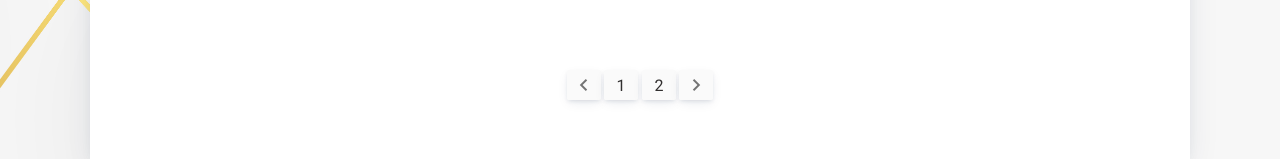
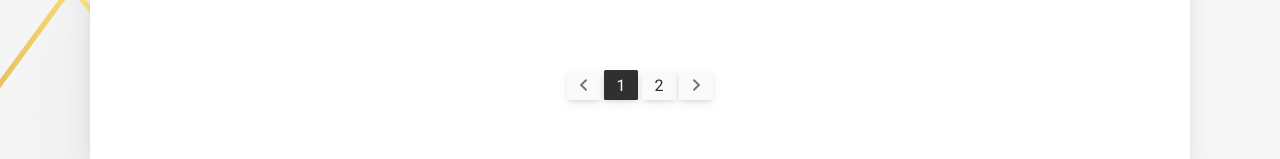
Before and after one commit to PaulaCBS/arch-dashboard, a Vue app: page /reports in a window 1280 px wide. Shown: the part 619-778 px from the top of the page. Built offline with nearby package versions, Linux system fonts and the light colour scheme.

Commit message:
add função de busca na tabela de dados

```diff
--- a/src/assets/db.json
+++ b/src/assets/db.json
@@ -1,4 +1,5 @@
-[
+{
+"reports": [
     { "id": 1,
       "subject": "Donec pulvinar posuere ligula ac feugiat",
       "date": "02/08/2019",
@@ -90,3 +91,4 @@
       "author": "José Alves"
     }
   ]
+}
--- a/src/components/reportsPage/Pages.vue
+++ b/src/components/reportsPage/Pages.vue
@@ -3,7 +3,7 @@
     <button class="pagination-btn" @click="changePage('subtract')">
       <v-icon>mdi-chevron-left</v-icon>
     </button>
-    <button class="pagination-btn"
+    <button :class="{'pagination-btn': true, 'active':(index === page)}"
             v-for="index in totalPages"
             :key="index"
             @click="changePage(Number(index))"> {{ index }}
@@ -47,4 +47,8 @@ export default {
   .pagination-btn:hover {
     border: 2px solid #F1D77E;
   }
+  .active {
+    background: #312F2F;
+    color: #FFF;
+  }
 </style>
--- a/src/components/reportsPage/TableOptions.vue
+++ b/src/components/reportsPage/TableOptions.vue
@@ -1,14 +1,14 @@
 <template>
   <div class="table-options align-center">
     <div class="table-organize align-center">
-      <input type="text" placeholder="Buscar ..." class="reports-search"/>
+      <input type="text" placeholder="Buscar ..." class="reports-search" @keyup="search($event.target.value)"/>
       <label for="dropdown-menu" class="sort-label align-center" @click="dropdownActive = !dropdownActive">
         Ordenar por:
-          <span class="sort-choosed">{{ dataOrder[dataOption] }}</span>
+          <span class="sort-choosed">{{ dataOrder[orderOption] }}</span>
           <v-icon color="#FFF"> mdi-menu-down </v-icon>
         <div v-if="dropdownActive" id="dropdown-menu" >
-          <p @click="changeOrder(0); sortData(dataOption)" class="dropdown-menu-item">Data</p>
-          <p @click="changeOrder(1); sortData(dataOption)" class="dropdown-menu-item">Departamento</p>
+          <p @click="changeOrder(0); sortData(orderOption)" class="dropdown-menu-item">Data</p>
+          <p @click="changeOrder(1); sortData(orderOption)" class="dropdown-menu-item">Departamento</p>
         </div>
       </label>
     </div>
@@ -30,7 +30,7 @@
 export default {
   name: 'TableOptions',
 
-  props: [ 'dataOption', 'dataOrder', 'changeOrder', 'sort', 'sortData' ],
+  props: [ 'orderOption', 'dataOrder', 'changeOrder', 'sort', 'sortData', 'search' ],
 
   data: () => ({
     dropdownActive: false
@@ -91,6 +91,7 @@ export default {
     padding: 0.5rem 1rem;
     border-radius: 0.2rem;
     background: #525050;
+    z-index: 1;
   }
   .dropdown-menu-item {
     margin: 0.5rem 0 1rem 0;
--- a/src/components/shared/Header.vue
+++ b/src/components/shared/Header.vue
@@ -125,7 +125,7 @@ export default {
       margin: 1.5rem 0;
     }
   }
-  @media (max-width: 975px) {
+  @media (max-width: 990px) {
     .search-wrapper {
       order: 3;
       display: flex;
--- a/src/views/Home.vue
+++ b/src/views/Home.vue
@@ -11,7 +11,11 @@
       <BarChart />
 
       <div class="calendar-container">
-        <v-date-picker v-model="picker"  full-width locale="pt-br" color="#312F2F" class="calendar"></v-date-picker>
+        <v-date-picker v-model="picker"
+                       full-width locale="pt-br"
+                       color="#312F2F"
+                       class="calendar">
+        </v-date-picker>
       </div>
     </div>
 
@@ -58,7 +62,7 @@ export default {
     padding: 1rem 0;
   }
   .calendar-container {
-    width: 100%;
+    width: 90%;
   }
   .calendar {
     margin: 1rem 0;
--- a/src/views/Reports.vue
+++ b/src/views/Reports.vue
@@ -7,16 +7,24 @@
       </div>
 
       <div class="table-container">
-        <TableOptions :dataOrder="dataOrder" :dataOption="dataOption" :changeOrder="changeOrder" :sortData="sortData"/>
+        <TableOptions :dataOrder="dataOrder"
+                    :orderOption="orderOption"
+                    :changeOrder="changeOrder"
+                    :sortData="sortData"
+                    :search="search"/>
         <DataTable  :pagination="pagination"/>
       </div>
 
-      <Pages :changePage="changePage" :page="page" :itemsPage="itemsPage" :totalPages="totalPages"/>
+      <Pages :changePage="changePage"
+             :page="page"
+             :itemsPage="itemsPage"
+             :totalPages="totalPages"/>
     </div>
   </main>
 </template>
 
 <script>
+import data from "../assets/db.json";
 import TableOptions from '../components/reportsPage/TableOptions'
 import DataTable from '../components/reportsPage/DataTable'
 import Pages from '../components/reportsPage/Pages'
@@ -31,102 +39,13 @@ export default {
   },
 
   data: () => ({
+    reports: data.reports,
     page: 1,
     itemsPage: 9,
     dataOrder: ["Data", "Departamento"],
-    dataOption: 0,
-    reports: [
-      { "id": 1,
-        "subject": "Donec pulvinar posuere ligula ac feugiat",
-        "date": "02/08/2019",
-        "department": "Financeiro",
-        "author": "Jose Barbosa"
-      },
-      { "id": 2,
-        "subject": "Curabitur vel enim massa",
-        "date": "15/12/2019",
-        "department": "Recursos Humanos",
-        "author": "Carlos Costa"
-      },
-      { "id": 3,
-        "subject": "Aliquam iaculis dignissim consectetur",
-        "date": "22/03/2019",
-        "department": "TI",
-        "author": "Juliana Vieira"
-      },
-      { "id": 4,
-        "subject": "Duis rhoncus laoreet posuere",
-        "date": "28/07/2020",
-        "department": "Financeiro",
-        "author": "Antônia Moreira"
-      },
-      { "id": 5,
-        "subject": "Nam faucibus auctor nibh vitae pharetra",
-        "date": "02/11/2020",
-        "department": "Recursos Humanos",
-        "author": "Aline Reis"
-      },
-      { "id": 6,
-        "subject": "Integer malesuada vitae quam in condimentum",
-        "date": "20/01/2021",
-        "department": "TI",
-        "author": "Paulo Teixeira"
-      },
-      { "id": 7,
-        "subject": "Vivamus sed dignissim mauris",
-        "date": "15/10/2020",
-        "department": "Financeiro",
-        "author": "Marcos Machado"
-      },
-      { "id": 8,
-        "subject": "Orci varius natoque penatibus et magnis",
-        "date": "06/06/2019",
-        "department": "Recursos Humanos",
-        "author": "Lucas Silva"
-      },
-      { "id": 9,
-        "subject": "Proin aliquam ornare justo id feugiat",
-        "date": "30/04/2018",
-        "department": "TI",
-        "author": "Antônio Ramos"
-      },
-      { "id": 10,
-        "subject": "Etiam scelerisque leo neque",
-        "date": "10/06/2020",
-        "department": "Financeiro",
-        "author": "Adriana Ferreira"
-      },
-      { "id": 11,
-        "subject": "Sed sed arcu sed neque fermentum sollicitudin",
-        "date": "21/11/2020",
-        "department": "Recursos Humanos",
-        "author": "Luiz Nascimento"
-      },
-      { "id": 12,
-        "subject": "Cras imperdiet volutpat odio vel posuere",
-        "date": "11/01/2019",
-        "department": "TI",
-        "author": "Juliana Fernandes"
-      },
-      { "id": 13,
-        "subject": "Nam id massa massa",
-        "date": "14/09/2020",
-        "department": "TI",
-        "author": "Márcia Barros"
-      },
-      { "id": 14,
-        "subject": "Nulla suscipit pretium tempus",
-        "date": "08/01/2021",
-        "department": "Recursos Humanos",
-        "author": "Ana Nunes"
-      },
-      { "id": 15,
-        "subject": "Sed maximus tellus in interdum semper",
-        "date": "24/01/2021",
-        "department": "Financeiro",
-        "author": "José Alves"
-      }
-    ],
+    orderOption: 0,
+    searchActive: false,
+    searchTerm: ""
   }),
   methods: {
     changePage: function(param) {
@@ -141,11 +60,13 @@ export default {
       }
     },
     changeOrder: function(option){
-      return this.dataOption = option;
+      return this.orderOption = option;
     },
     sortData: function(param) {
+      const data = this.searchActive ? (this.search(this.searchTerm)) : (this.reports)
+
       if(param == 1) {
-        return this.reports.sort( (prev, next) => {
+        return data.sort( (prev, next) => {
           if(prev.department < next.department){
             return -1
           }
@@ -156,7 +77,7 @@ export default {
         })
       }
       if(param == 0 ) {
-        return this.reports.sort( (prev, next) => {
+        return data.sort( (prev, next) => {
           prev = prev.date.split('/').reverse().join('');
           next = next.date.split('/').reverse().join('');
           if(prev < next){
@@ -168,19 +89,30 @@ export default {
           return 0
         })
       }
+
+    },
+    search: function(param) {
+      this.searchActive = true
+
+      this.searchTerm = param
+
+      const searchMatch = this.reports.filter( data => {
+        return data.subject.match(this.searchTerm)
+      })
+      return searchMatch
     }
   },
   computed: {
     pagination: function(){
-      return this.sortData(this.dataOption).slice(
+      return this.sortData(this.orderOption).slice(
         (this.itemsPage*this.page) - this.itemsPage,
         this.itemsPage*this.page
       )
     },
     totalPages: function(){
-      return Math.ceil(this.reports.length/this.itemsPage)
-    },
-
+      const totalItems = this.searchActive ? (this.search(this.searchTerm)) : (this.reports)
+      return Math.ceil(totalItems.length/this.itemsPage)
+    }
   }
 }
 </script>
```
Lines whose indentation alone changed are shown as unchanged.
